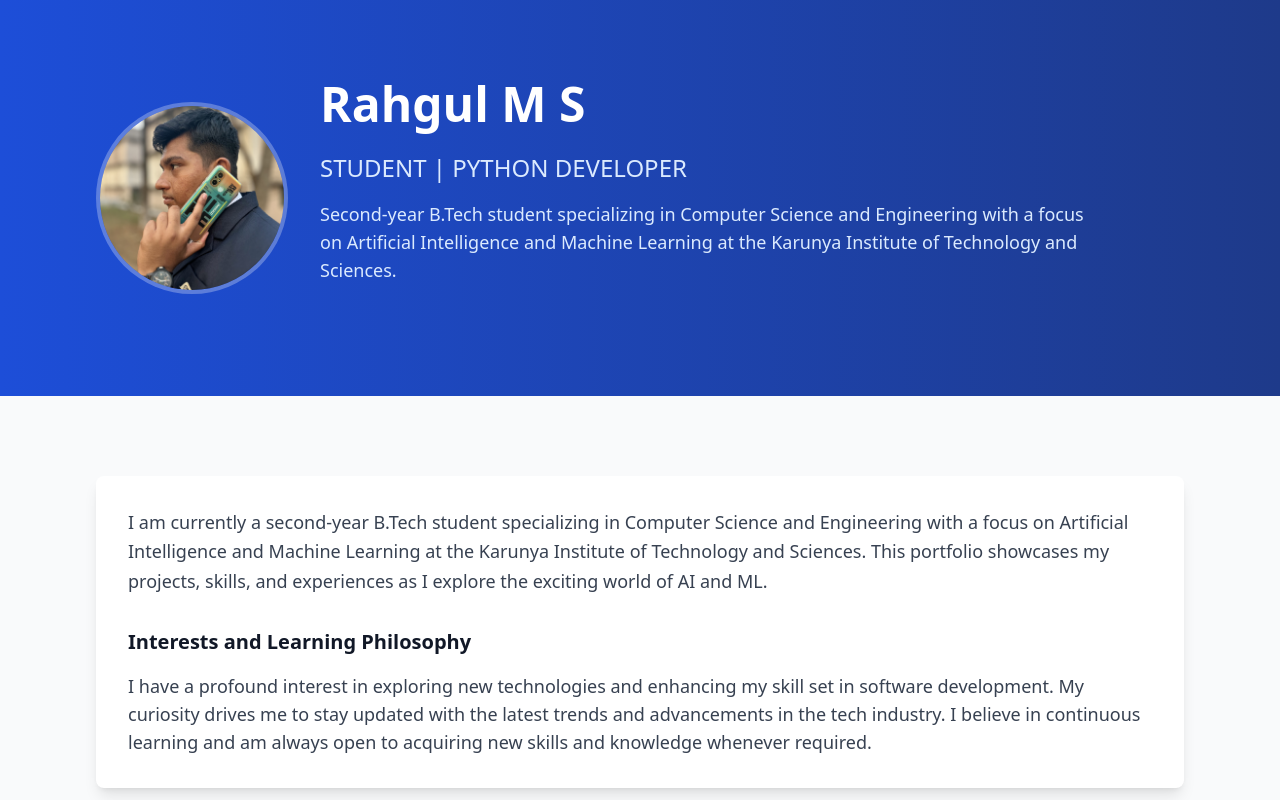
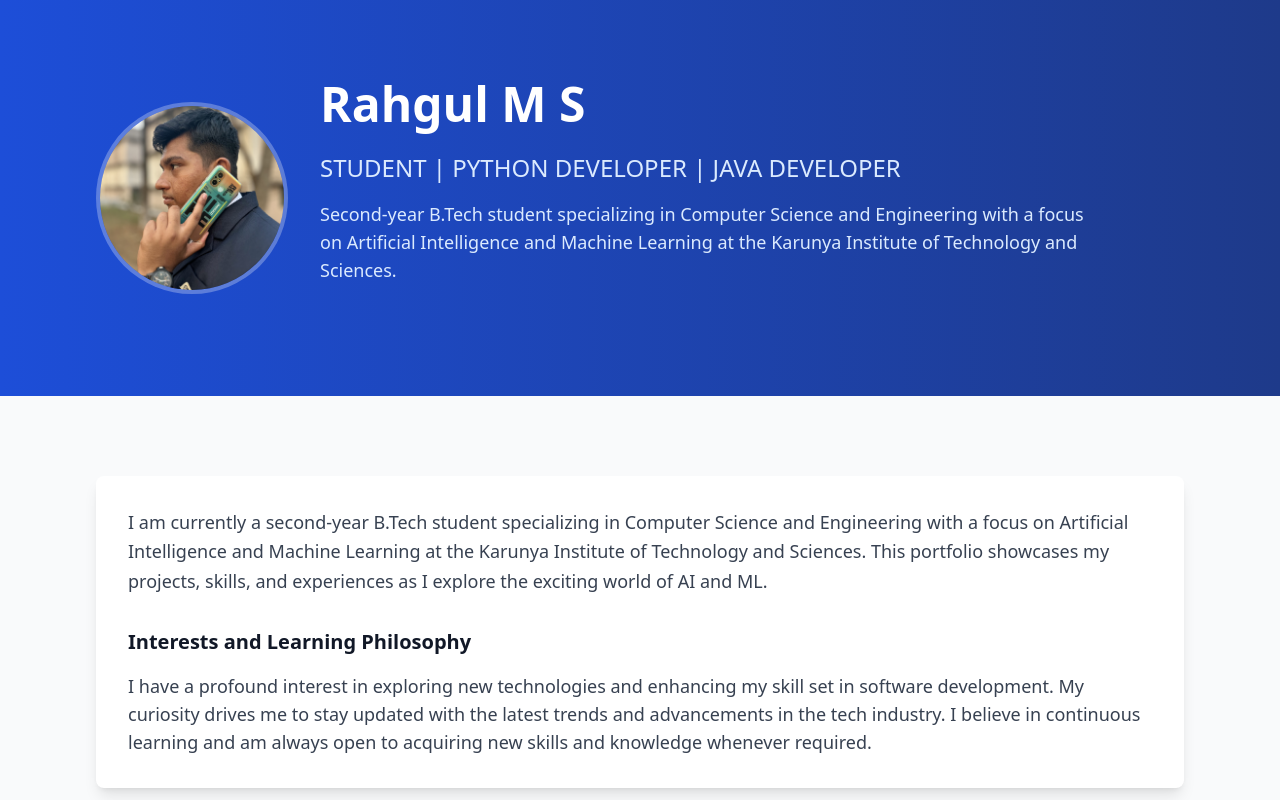
Before and after one commit to msrahgul/PORTFOLIO-WEBSITE, a React (Vite) app: page / in a window 1280 px wide. Shown: the top 800 px of the page. Built offline with nearby package versions, Linux system fonts and the light colour scheme.

Commit message:
Updated Header

```diff
--- a/src/components/Header.tsx
+++ b/src/components/Header.tsx
@@ -16,7 +16,7 @@ const Header = () => {
           </div>
           <div className="text-center md:text-left">
             <h1 className="text-4xl sm:text-5xl font-bold mb-6">Rahgul M S</h1>
-            <p className="text-xl sm:text-2xl text-blue-100 mb-4">STUDENT | PYTHON DEVELOPER</p>
+            <p className="text-xl sm:text-2xl text-blue-100 mb-4">STUDENT | PYTHON DEVELOPER | JAVA DEVELOPER</p>
             <p className="text-lg text-blue-100 mb-8 max-w-3xl">
               Second-year B.Tech student specializing in Computer Science and Engineering with a focus on
               Artificial Intelligence and Machine Learning at the Karunya Institute of Technology and Sciences.
```
